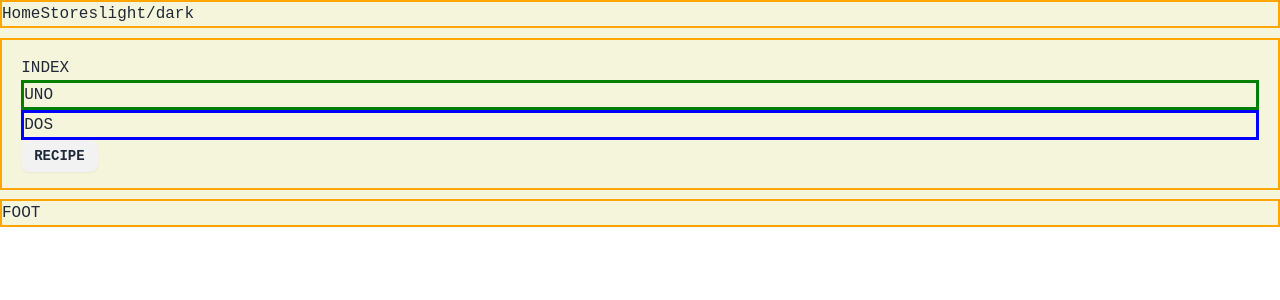
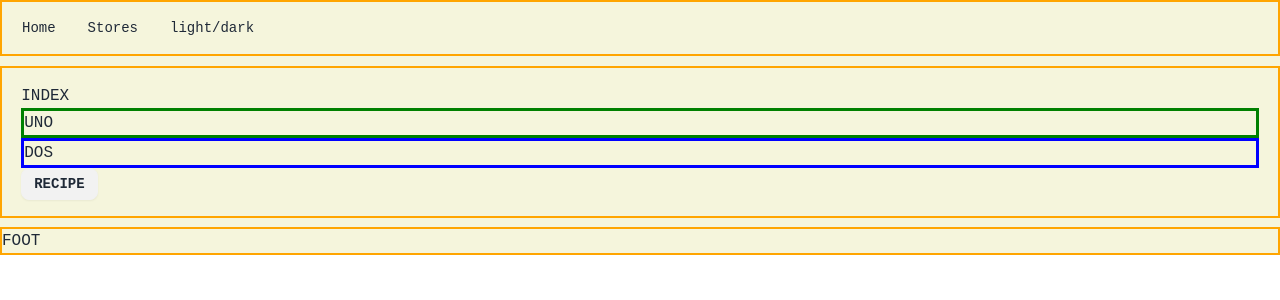
Before and after one commit to chekobil/carbonara-app, a Nuxt app: page / in a window 1280 px wide. Shown: the top 300 px of the page. Built offline with nearby package versions, Linux system fonts and the light colour scheme.

Commit message:
styles()

```diff
--- a/app/layouts/default.vue
+++ b/app/layouts/default.vue
@@ -1,9 +1,15 @@
 <template>
   <div id="layout">
     <header>
-      <a href="/">Home</a>
-      <a href="/stores">Stores</a>
-      <button @click="changeTheme">light/dark</button>
+      <div class="navbar-center hidden lg:flex">
+        <ul class="menu menu-horizontal px-1">
+          <li><a href="/">Home</a></li>
+          <li><a href="/stores">Stores</a></li>
+          <li>
+            <button @click="changeTheme">light/dark</button>
+          </li>
+        </ul>
+      </div>
     </header>
     <main>
       <slot />
@@ -16,6 +22,7 @@ import { ref } from "vue";
 const theme = ref("light");
 useHead({
   htmlAttrs: {
+    "data-theme": "coffe",
     class: theme,
   },
 });
```
